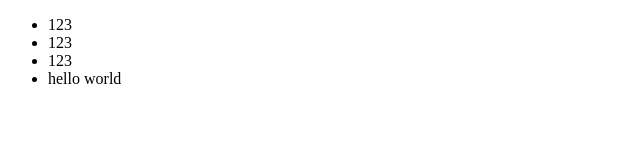
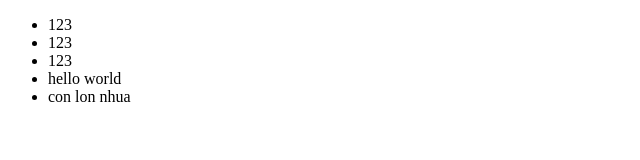
Before and after one commit to dung-1911201/DEMOGIT, a plain HTML site: page index.html in a window 1280 px wide. Shown: the whole page, without its empty margins (0-640 px from the left). Drawn offline with Linux system fonts and the light colour scheme.

Commit message:
coment file cho thinh

```diff
--- a/index.html
+++ b/index.html
@@ -12,6 +12,7 @@
         <li>123</li>
         <li>123</li>
         <li>hello world</li>
+        <li>con lon nhua</li>
     </ul>
 </body>
 </html>
```
